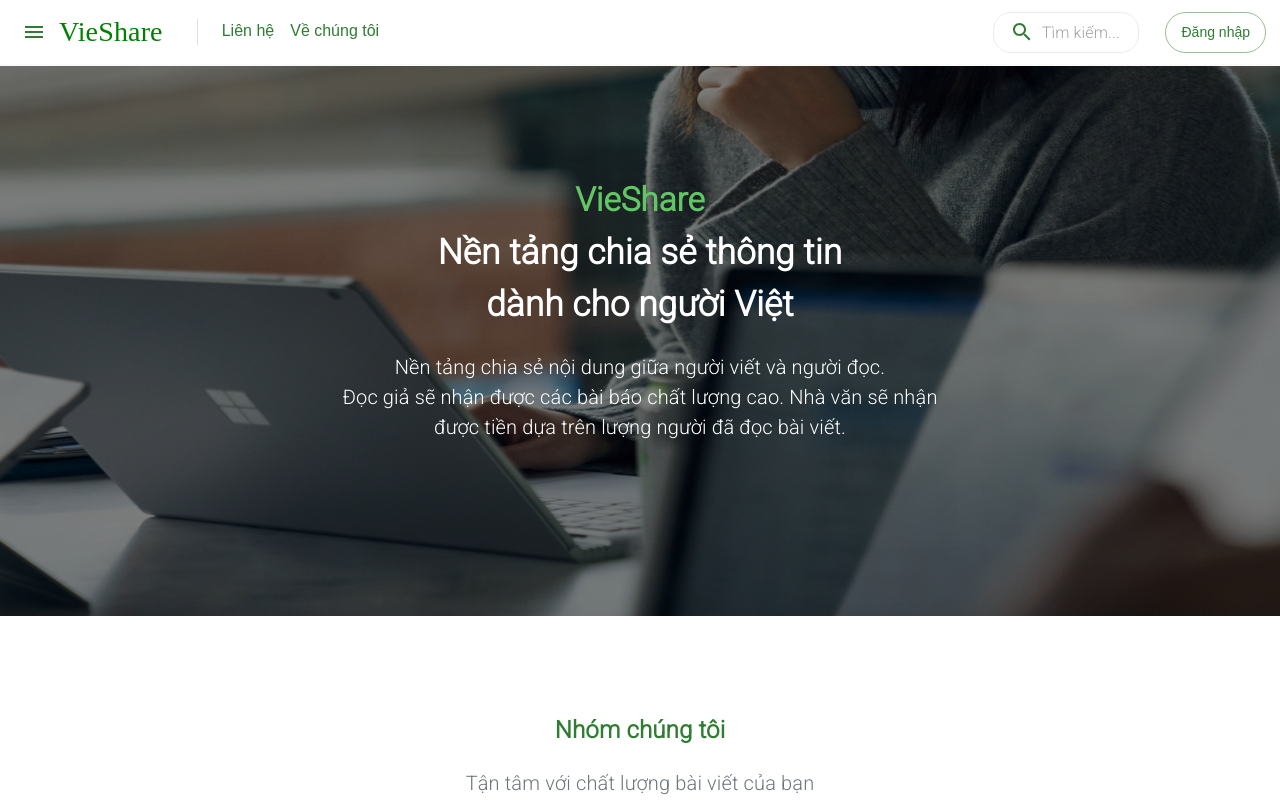
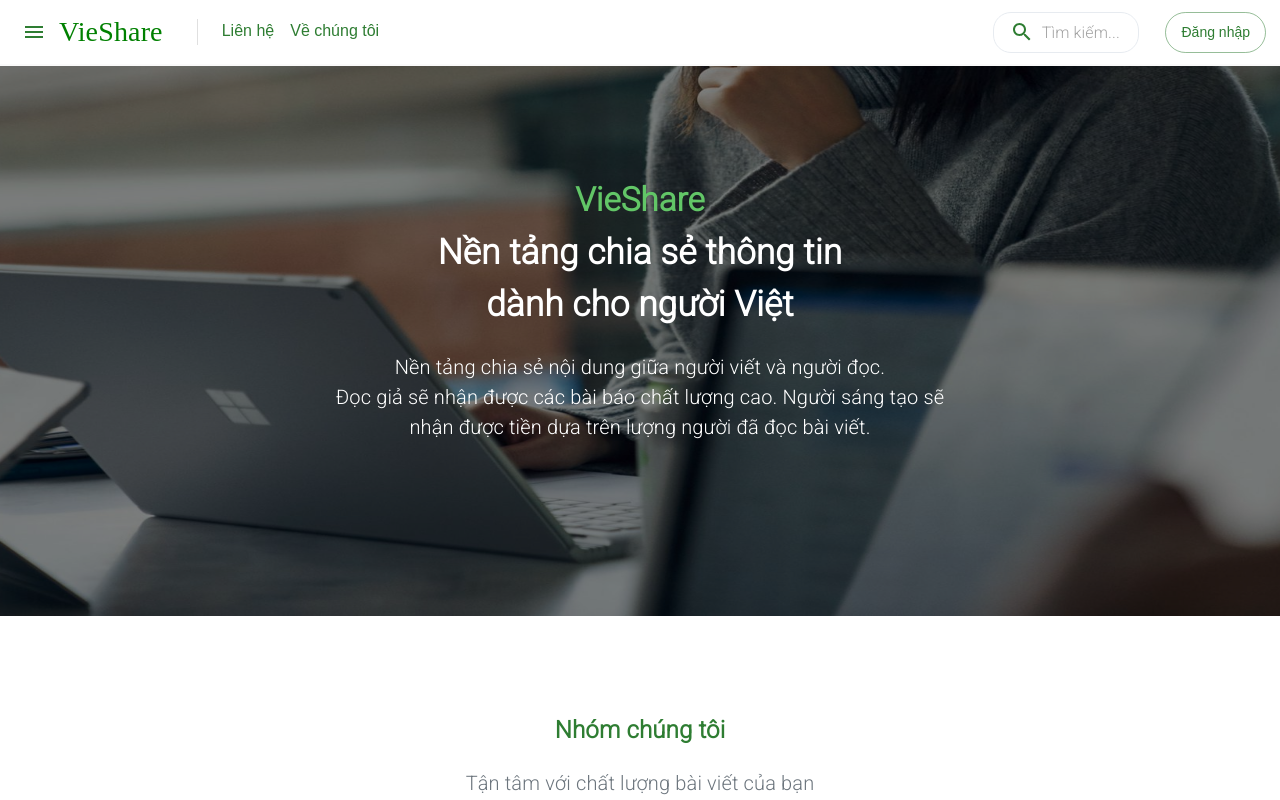
Before and after one commit to vieshare-fpt/frontend, a Next.js app: page /about in a window 1280 px wide. Shown: the top 800 px of the page. Built offline with nearby package versions, Linux system fonts and the light colour scheme; a web font is replaced by a local one.

Commit message:
fix: correct role name of writer

```diff
--- a/pages/about.js
+++ b/pages/about.js
@@ -22,7 +22,7 @@ export default function About() {
                       <p className={convert("lead  mb-4 textColor p")}>
                         Nền tảng chia sẻ nội dung giữa người viết và người đọc.
                         <br />
-                        Đọc giả sẽ nhận được các bài báo chất lượng cao. Nhà văn
+                        Đọc giả sẽ nhận được các bài báo chất lượng cao. Người sáng tạo
                         sẽ nhận được tiền dựa trên lượng người đã đọc bài viết.
                       </p>
                     </div>
--- a/src/components/common/components/user-menu.js
+++ b/src/components/common/components/user-menu.js
@@ -53,7 +53,7 @@ export function UserMenu({ fullname, email, avatar, type, roles }) {
       userType = (
         <>
           <AttributionTwoToneIcon sx={{ mx: 1 }} color="success" />
-          <Typography>Nhà văn</Typography>
+          <Typography>Người sáng tạo</Typography>
         </>
       );
     } else if (isCensor) {
--- a/src/components/dashboard/pages/statistics.js
+++ b/src/components/dashboard/pages/statistics.js
@@ -229,7 +229,7 @@ export default function Statistic(props) {
                   value: totalData ? totalData.users.userPremium : 0,
                 },
                 {
-                  label: "Nhà văn",
+                  label: "Người sáng tạo",
                   value: totalData ? totalData.users.writer : 0,
                 },
                 {
```
